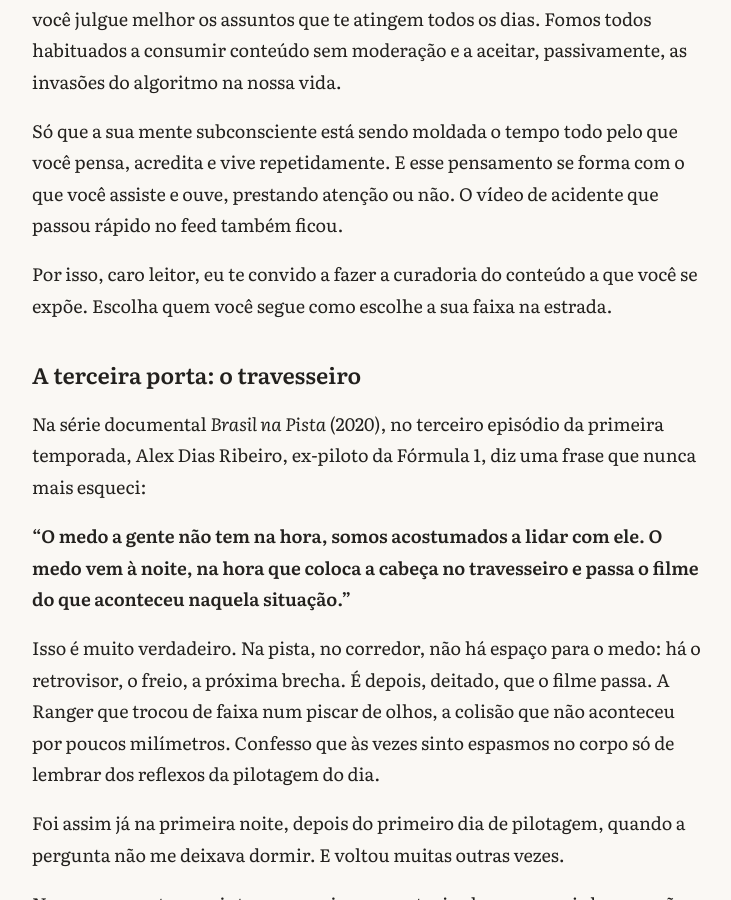
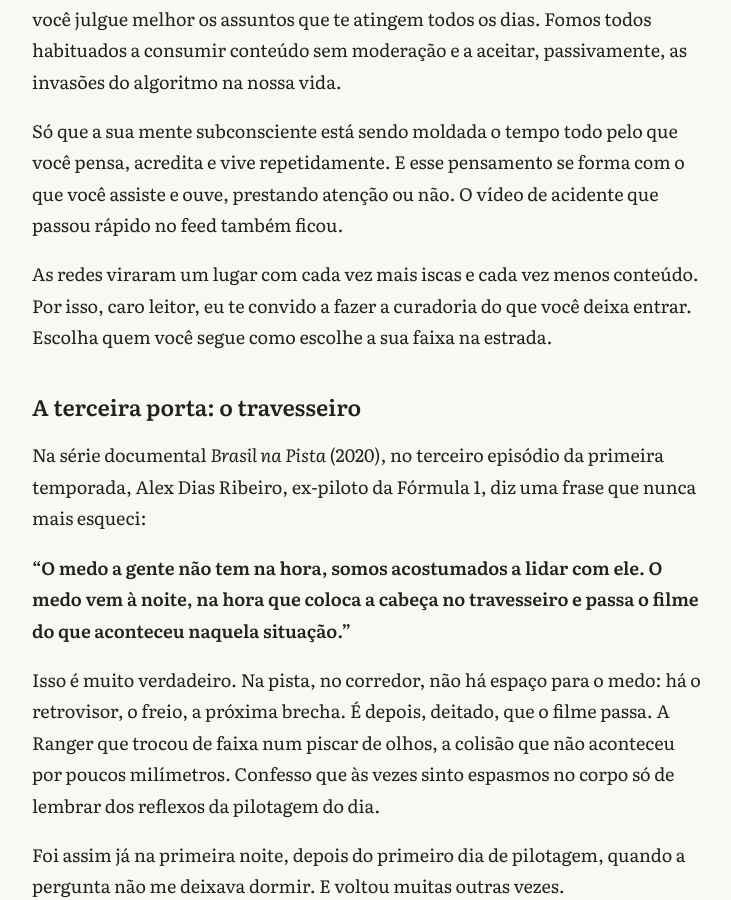
Before and after one commit to thifacco/livro-o-piloto-interior, a Jekyll site: the page built from capitulos/03-anatomia-do-medo.md, in a window 1280 px wide and 900 px high, scrolled down 3071 px. Shown: the whole window, without its empty margins (272-1003 px from the left). Built offline with Jekyll 4.4.1, drawn with Linux system fonts in a browser that asks for light colours; our own code applies the rules of GitHub Pages for plain Markdown files.

Commit message:
Capítulo 3: redes com mais iscas e menos conteúdo
Co-Authored-By: Claude Opus 5.5 <noreply@anthropic.com>
Claude-Session: https://claude.ai/code/session_0175Wu2wrrnq6PtWR8b9RpEb

```diff
--- a/capitulos/03-anatomia-do-medo.md
+++ b/capitulos/03-anatomia-do-medo.md
@@ -66,7 +66,7 @@ Se insisto nesse cuidado com as redes, é para provocar a sua atenção. Para qu
 
 Só que a sua mente subconsciente está sendo moldada o tempo todo pelo que você pensa, acredita e vive repetidamente. E esse pensamento se forma com o que você assiste e ouve, prestando atenção ou não. O vídeo de acidente que passou rápido no feed também ficou.
 
-Por isso, caro leitor, eu te convido a fazer a curadoria do conteúdo a que você se expõe. Escolha quem você segue como escolhe a sua faixa na estrada.
+As redes viraram um lugar com cada vez mais iscas e cada vez menos conteúdo. Por isso, caro leitor, eu te convido a fazer a curadoria do que você deixa entrar. Escolha quem você segue como escolhe a sua faixa na estrada.
 
 ## A terceira porta: o travesseiro
 
```
